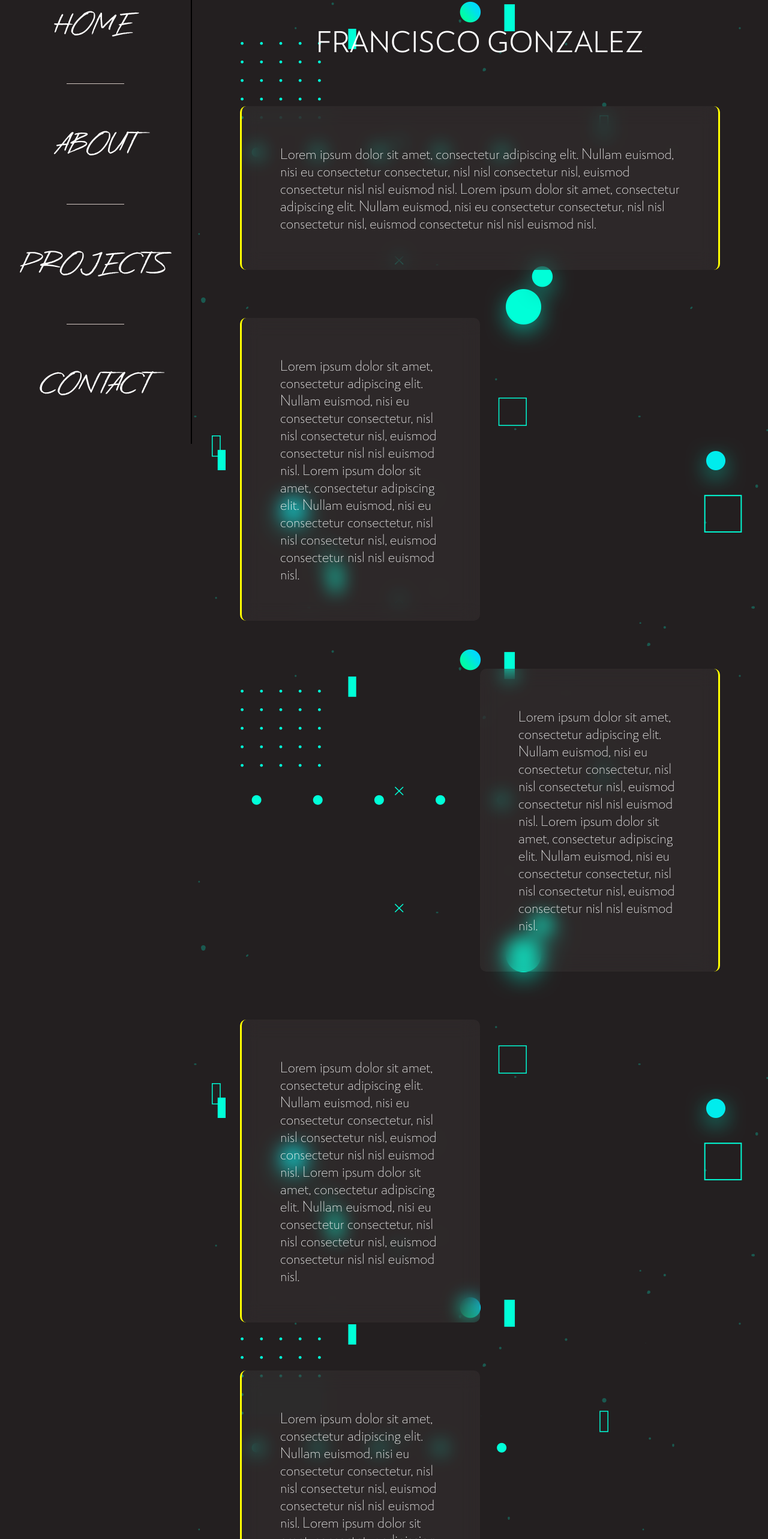
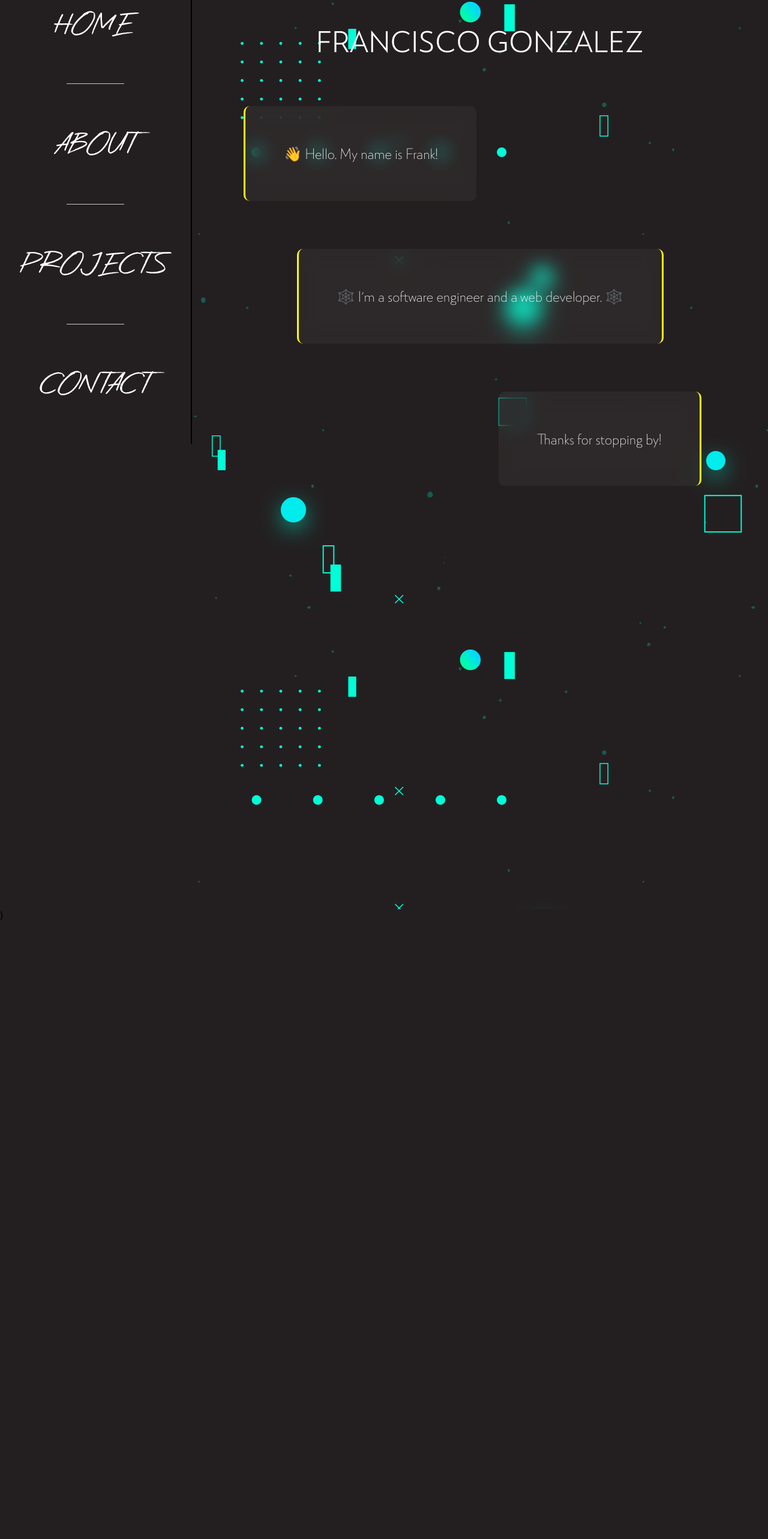
Before and after one commit to dangersflow/personal-site-final, a Next.js app: page / in a window 1280 px wide. Shown: the part 60-2626 px from the top of the page at 60% size. After the commit the page ends 1596 px from the top, so only its background shows below. Built offline with nearby package versions, Linux system fonts and the light colour scheme; what react-sweet-state would draw is missing.

Commit message:
started adding content to home page

```diff
--- a/components/PageContent/HomeContent.jsx
+++ b/components/PageContent/HomeContent.jsx
@@ -1,6 +1,10 @@
 import styled from "@emotion/styled";
 const { motion } = require("framer-motion");
 import Image from "next/image";
+import { useState } from "react";
+import { FaReact } from "react-icons/fa";
+import { TbBrandNextjs } from "react-icons/tb";
+import { SiJavascript, SiCss3, SiHtml5 } from "react-icons/si";
 
 import {
   StyledHeader,
@@ -10,17 +14,9 @@ import {
   StyledBodyCenter,
 } from "../MainStyledComponents";
 
-const StyledImageWrapper = styled(motion.div)`
-  position: absolute;
-  top: -20px;
-  left: -20px;
-`;
+export default function HomeContent() {
+  const [noDelay, setNoDelay] = useState(false);
 
-const StyledBodyLineLeft = styled(Image)`
-  position: relative;
-`;
-
-export default function HomeContent() {
   return (
     <StyledContentColumn>
       <StyledHeader
@@ -29,72 +25,62 @@ export default function HomeContent() {
       >
         FRANCISCO GONZALEZ
       </StyledHeader>
+      <StyledBodyLeft
+        initial={{ y: "4rem", opacity: 0 }}
+        whileInView={{ y: 0, opacity: 1 }}
+        transition={{
+          delay: noDelay ? 0 : 0.5,
+        }}
+      >
+        {`👋 Hello. My name is Frank! \n`}
+      </StyledBodyLeft>
+      <StyledBodyCenter
+        initial={{ y: "4rem", opacity: 0, animationDelay: "0.5s" }}
+        whileInView={{ y: 0, opacity: 1 }}
+        transition={{
+          delay: noDelay ? 0 : 1.5,
+        }}
+      >
+        {`🕸️ I'm a software engineer and a web developer. 🕸️  \n`}
+      </StyledBodyCenter>
+      <StyledBodyRight
+        initial={{ y: "4rem", opacity: 0 }}
+        whileInView={{ y: 0, opacity: 1 }}
+        transition={{
+          delay: noDelay ? 0 : 2.5,
+        }}
+      >{`Thanks for stopping by! \n`}</StyledBodyRight>
       <StyledBodyCenter
         initial={{ y: "4rem", opacity: 0 }}
         whileInView={{ y: 0, opacity: 1 }}
+        transition={{
+          delay: noDelay ? 0 : 3.5,
+        }}
+        onAnimationComplete={() => {
+          setNoDelay(true);
+        }}
       >
-        Lorem ipsum dolor sit amet, consectetur adipiscing elit. Nullam euismod,
-        nisi eu consectetur consectetur, nisl nisl consectetur nisl, euismod
-        consectetur nisl nisl euismod nisl. Lorem ipsum dolor sit amet,
-        consectetur adipiscing elit. Nullam euismod, nisi eu consectetur
-        consectetur, nisl nisl consectetur nisl, euismod consectetur nisl nisl
-        euismod nisl.
+        {`🔥My Tech Stack🔥  \n`}
       </StyledBodyCenter>
-      <StyledBodyLeft
+      <StyledBodyCenter
         initial={{ y: "4rem", opacity: 0 }}
         whileInView={{ y: 0, opacity: 1 }}
+        transition={{
+          delay: noDelay ? 0 : 4.5,
+        }}
+        style={{
+          display: "flex",
+          width: "100%",
+          alignItems: "center",
+          justifyContent: "center",
+        }}
       >
-        Lorem ipsum dolor sit amet, consectetur adipiscing elit. Nullam euismod,
-        nisi eu consectetur consectetur, nisl nisl consectetur nisl, euismod
-        consectetur nisl nisl euismod nisl. Lorem ipsum dolor sit amet,
-        consectetur adipiscing elit. Nullam euismod, nisi eu consectetur
-        consectetur, nisl nisl consectetur nisl, euismod consectetur nisl nisl
-        euismod nisl.
-      </StyledBodyLeft>
-      <StyledBodyRight
-        initial={{ y: "4rem", opacity: 0 }}
-        whileInView={{ y: 0, opacity: 1 }}
-      >
-        Lorem ipsum dolor sit amet, consectetur adipiscing elit. Nullam euismod,
-        nisi eu consectetur consectetur, nisl nisl consectetur nisl, euismod
-        consectetur nisl nisl euismod nisl. Lorem ipsum dolor sit amet,
-        consectetur adipiscing elit. Nullam euismod, nisi eu consectetur
-        consectetur, nisl nisl consectetur nisl, euismod consectetur nisl nisl
-        euismod nisl.
-      </StyledBodyRight>
-      <StyledBodyLeft
-        initial={{ y: "4rem", opacity: 0 }}
-        whileInView={{ y: 0, opacity: 1 }}
-      >
-        Lorem ipsum dolor sit amet, consectetur adipiscing elit. Nullam euismod,
-        nisi eu consectetur consectetur, nisl nisl consectetur nisl, euismod
-        consectetur nisl nisl euismod nisl. Lorem ipsum dolor sit amet,
-        consectetur adipiscing elit. Nullam euismod, nisi eu consectetur
-        consectetur, nisl nisl consectetur nisl, euismod consectetur nisl nisl
-        euismod nisl.
-      </StyledBodyLeft>
-      <StyledBodyLeft
-        initial={{ y: "4rem", opacity: 0 }}
-        whileInView={{ y: 0, opacity: 1 }}
-      >
-        Lorem ipsum dolor sit amet, consectetur adipiscing elit. Nullam euismod,
-        nisi eu consectetur consectetur, nisl nisl consectetur nisl, euismod
-        consectetur nisl nisl euismod nisl. Lorem ipsum dolor sit amet,
-        consectetur adipiscing elit. Nullam euismod, nisi eu consectetur
-        consectetur, nisl nisl consectetur nisl, euismod consectetur nisl nisl
-        euismod nisl.
-      </StyledBodyLeft>
-      <StyledBodyRight
-        initial={{ y: "4rem", opacity: 0 }}
-        whileInView={{ y: 0, opacity: 1 }}
-      >
-        Lorem ipsum dolor sit amet, consectetur adipiscing elit. Nullam euismod,
-        nisi eu consectetur consectetur, nisl nisl consectetur nisl, euismod
-        consectetur nisl nisl euismod nisl. Lorem ipsum dolor sit amet,
-        consectetur adipiscing elit. Nullam euismod, nisi eu consectetur
-        consectetur, nisl nisl consectetur nisl, euismod consectetur nisl nisl
-        euismod nisl.
-      </StyledBodyRight>
+        <FaReact size={100} color="white" />
+        <TbBrandNextjs size={100} color="white" />
+        <SiJavascript size={100} color="white" />
+        <SiHtml5 size={100} color="white" />
+        <SiCss3 size={100} color="white" />
+      </StyledBodyCenter>
     </StyledContentColumn>
   );
 }
--- a/package.json
+++ b/package.json
@@ -20,6 +20,7 @@
         "npm": "^8.15.1",
         "react": "18.2.0",
         "react-dom": "18.2.0",
+        "react-icons": "^4.4.0",
         "react-responsive": "^9.0.0-beta.10",
         "react-sweet-state": "^2.6.0"
     },
```
Also changed, not shown: 1 other file (tests, documents, lock files or other folders).
